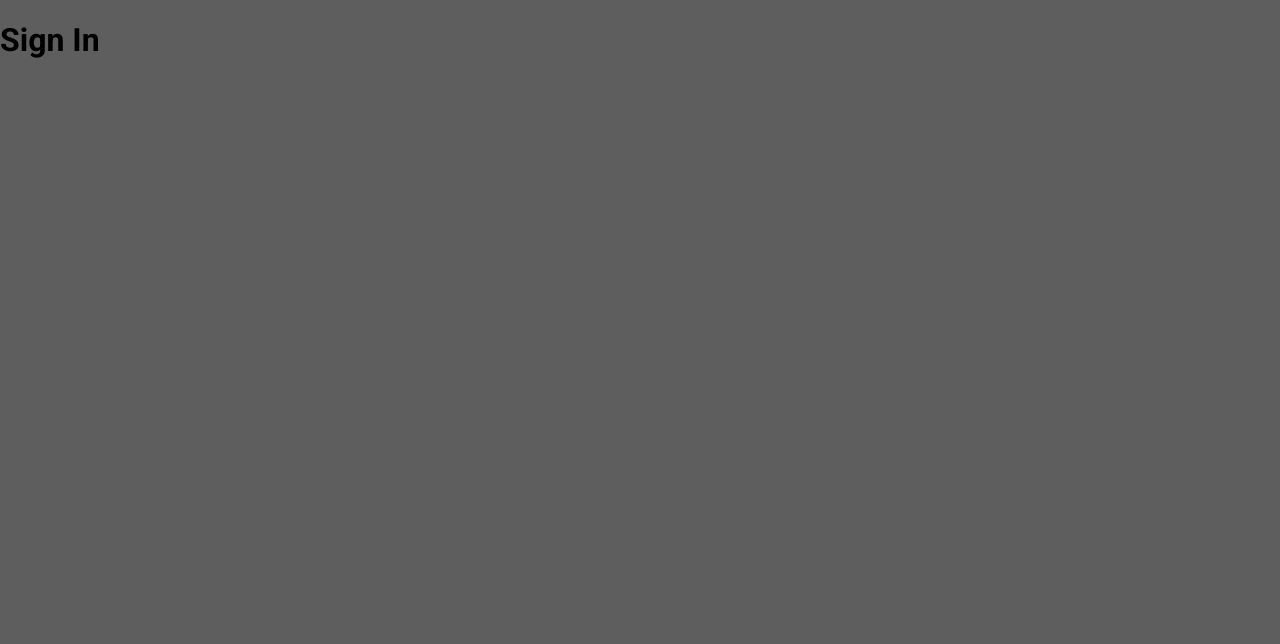
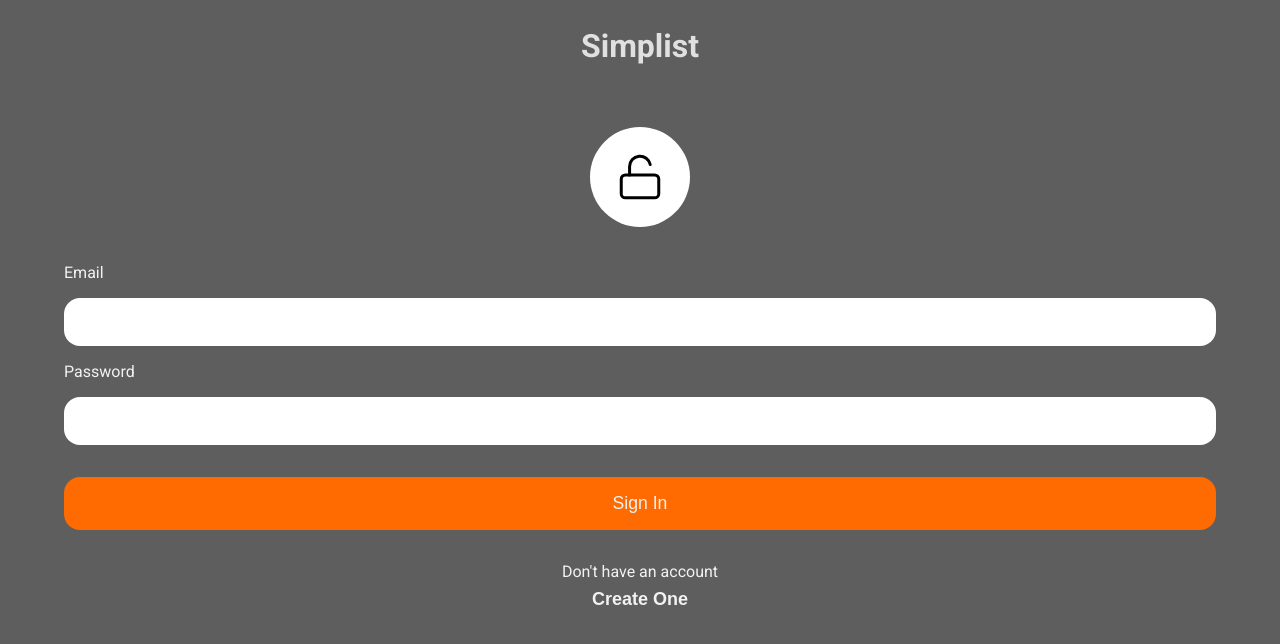
Before and after one commit to 13bfrancis/simplist, a React (Create React App) app: page /sign-in in a window 1280 px wide. Shown: the top 644 px of the page. Built offline with nearby package versions, Linux system fonts and the light colour scheme.

Commit message:
Set up sign in page

```diff
--- a/package.json
+++ b/package.json
@@ -3,6 +3,8 @@
   "version": "0.1.0",
   "private": true,
   "dependencies": {
+    "@sentry/react": "^5.22.3",
+    "@sentry/tracing": "^5.22.3",
     "@testing-library/jest-dom": "^4.2.4",
     "@testing-library/react": "^9.3.2",
     "@testing-library/user-event": "^7.1.2",
--- a/src/Routes.tsx
+++ b/src/Routes.tsx
@@ -1,15 +1,13 @@
 import React from "react";
 import { Switch, Route } from "react-router-dom";
 import { Home } from "./pages/Home/Home";
+import { SignIn } from "./pages/Sign-In/SignIn";
 
 export const Routes = () => {
   return (
     <Switch>
       <Route path="/sign-in">
-        <h1>Sign In</h1>
-      </Route>
-      <Route path="/sign-up">
-        <h1>Sign Up</h1>
+        <SignIn />
       </Route>
       <Route path="/">
         <Home />
--- a/src/components/Button/Button.tsx
+++ b/src/components/Button/Button.tsx
@@ -3,12 +3,23 @@ import styles from "./Button.module.scss";
 
 interface props {
   style?: React.CSSProperties;
+  className?: string;
+  onClick?: () => void;
 }
 
-export const Button: React.FC<props> = ({ children, style }) => {
+export const Button: React.FC<props> = ({
+  children,
+  style,
+  onClick,
+  className,
+}) => {
   return (
     <>
-      <button className={styles.button} style={{ ...style }}>
+      <button
+        onClick={onClick}
+        className={`${styles.button} ${className ? className : ""}`}
+        style={{ ...style }}
+      >
         {children}
       </button>
     </>
--- a/src/index.tsx
+++ b/src/index.tsx
@@ -1,8 +1,17 @@
 import React from "react";
 import ReactDOM from "react-dom";
+import * as Sentry from "@sentry/react";
+import { Integrations } from "@sentry/tracing";
 import "./index.scss";
 import { BrowserRouter } from "react-router-dom";
 import { Routes } from "./Routes";
+
+Sentry.init({
+  dsn:
+    "https://c42cfe6866e043649cfe755e80c3a7be@o440950.ingest.sentry.io/5410656",
+  integrations: [new Integrations.BrowserTracing()],
+  tracesSampleRate: 1.0,
+});
 
 ReactDOM.render(
   <React.StrictMode>
--- a/src/pages/Home/Home.module.scss
+++ b/src/pages/Home/Home.module.scss
@@ -3,3 +3,6 @@
   flex-direction: column;
   align-items: center;
 }
+.red {
+  color: red;
+}
--- a/src/pages/Home/Home.tsx
+++ b/src/pages/Home/Home.tsx
@@ -4,14 +4,23 @@ import { Title } from "../../components/Title/Title";
 import { Subtitle } from "../../components/Subtitle/Subtitle";
 import { Button } from "../../components/Button/Button";
 import { ReactComponent as ChecksLogo } from "../../assets/checks.svg";
+import { useHistory } from "react-router-dom";
 
 export const Home = () => {
+  const history = useHistory();
   return (
     <div className={styles.container}>
       <Title style={{ marginBottom: ".25rem" }}>Simplist</Title>
       <Subtitle>Turn your life into a checklist</Subtitle>
-      <Button>Get Started</Button>
-      <ChecksLogo />
+      <ChecksLogo style={{ margin: "3rem 0" }} />
+      <Button
+        onClick={() => {
+          history.push("/sign-in");
+          //throw new Error("Broken Code Test");
+        }}
+      >
+        Get Started
+      </Button>
     </div>
   );
 };
--- /dev/null
+++ b/src/pages/Sign-In/SignIn.module.scss
@@ -0,0 +1,60 @@
+.container {
+  padding: 0 4rem;
+  display: flex;
+  flex-direction: column;
+  align-items: center;
+}
+
+.account-question {
+  color: var(--white);
+  text-align: center;
+  margin-bottom: 0;
+}
+
+.account-question-button {
+  border: none;
+  background: none;
+  font-weight: 700;
+  color: var(--white);
+  font-size: 1.125rem;
+  align-self: center;
+  padding: 0.5rem 1rem;
+
+  &:hover {
+    cursor: pointer;
+  }
+}
+
+.logo {
+  margin: 2.25rem 0;
+}
+
+.sign-in-form {
+  display: flex;
+  flex-direction: column;
+  width: 100%;
+}
+
+.form-control-section {
+  display: flex;
+  flex-direction: column;
+  align-items: center;
+  margin-bottom: 1rem;
+
+  label {
+    margin-bottom: 1rem;
+    display: block;
+    width: 100%;
+    color: var(--white);
+  }
+
+  input[type="text"],
+  input[type="email"],
+  input[type="password"] {
+    box-sizing: border-box;
+    width: 100%;
+    height: 3rem;
+    border-radius: 1rem;
+    border: none;
+  }
+}
--- /dev/null
+++ b/src/pages/Sign-In/SignIn.tsx
@@ -0,0 +1,58 @@
+import React, { useState, useEffect } from "react";
+import styles from "pages/Sign-In/SignIn.module.scss";
+import { Title } from "../../components/Title/Title";
+import { ReactComponent as UnlockLogo } from "assets/unlock.svg";
+import { Button } from "components/Button/Button";
+
+export const SignIn = () => {
+  const [signInText, setSignInText] = useState("Sign In");
+  const [questionText, setQuestionText] = useState("Don't have an account?");
+  const [switchUserTypeText, setSwitchUserTypeText] = useState("Create One");
+  const [isNewUser, setIsNewUser] = useState(false);
+
+  useEffect(() => {
+    if (isNewUser) {
+      setSignInText("Create Account");
+      setQuestionText("Already have an account?");
+      setSwitchUserTypeText("Sign In");
+    } else {
+      setSignInText("Sign In");
+      setQuestionText("Don't have an account");
+      setSwitchUserTypeText("Create One");
+    }
+  }, [isNewUser]);
+
+  const toggleIsNewUser = () => {
+    setIsNewUser((prevState) => !prevState);
+  };
+
+  const handleSignInButtonClick = () => {
+    console.log("hello there");
+  };
+
+  return (
+    <div className={styles.container}>
+      <Title>Simplist</Title>
+      <UnlockLogo className={styles.logo} />
+      <form className={styles["sign-in-form"]}>
+        <section className={styles["form-control-section"]}>
+          <label htmlFor="email">Email</label>
+          <input id="email" type="email" required />
+        </section>
+        <section className={styles["form-control-section"]}>
+          <label htmlFor="password">Password</label>
+          <input id="password" type="password" required />
+        </section>
+        <Button onClick={handleSignInButtonClick}>{signInText}</Button>
+        <p className={styles["account-question"]}>{questionText}</p>
+        <button
+          onClick={toggleIsNewUser}
+          className={styles["account-question-button"]}
+          type="button"
+        >
+          {switchUserTypeText}
+        </button>
+      </form>
+    </div>
+  );
+};
```
Also changed, not shown: tsconfig.json (+3 -8 lines), src/assets/unlock.svg (added), src/firebase/config.ts (added), 1 other file (tests, documents, lock files or other folders).
